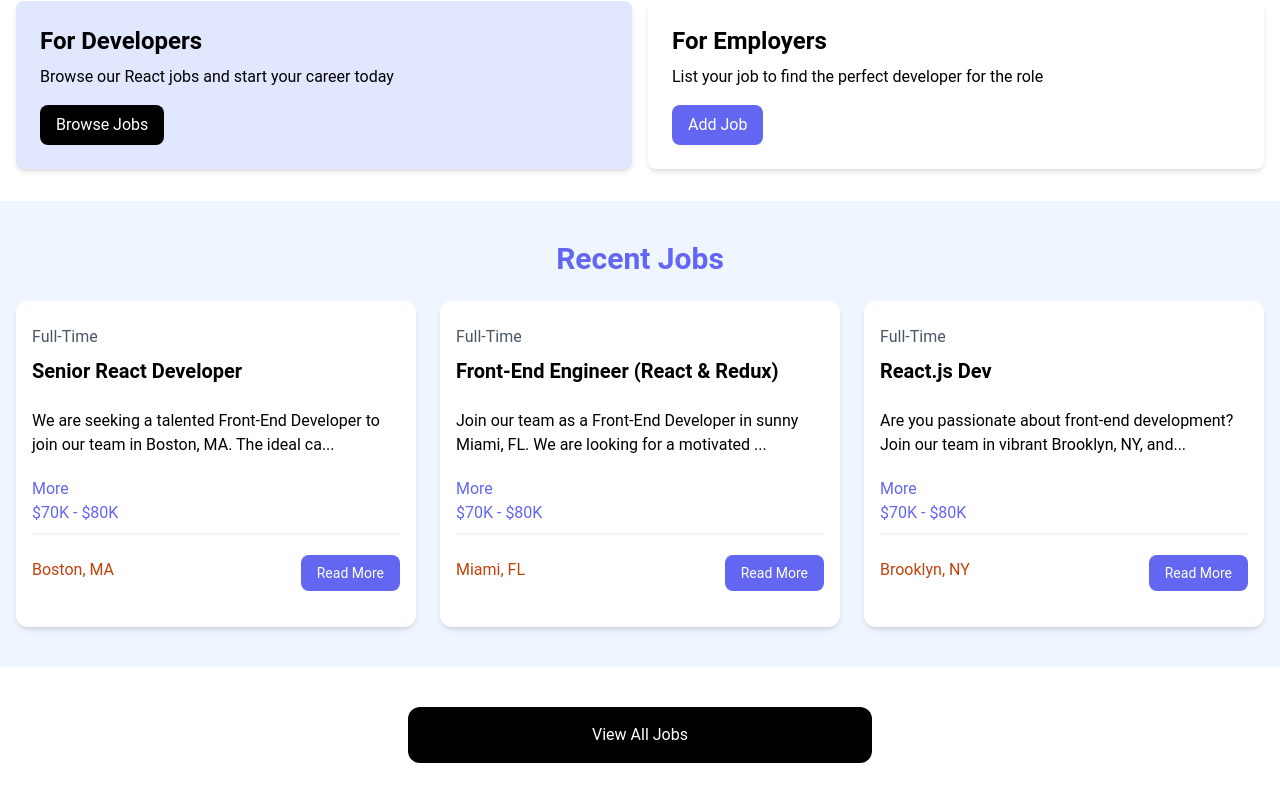
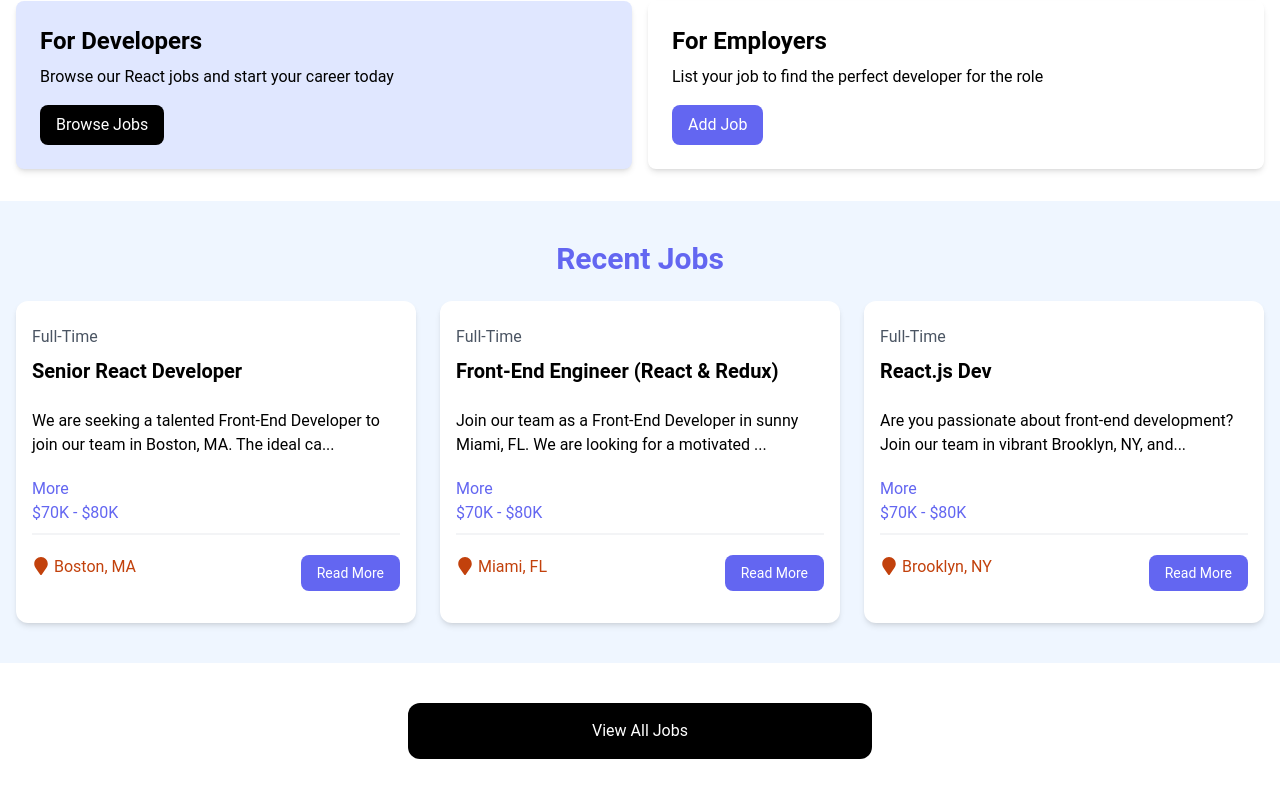
Before and after one commit to coderbarn/reactTutorial2, a React (Vite) app in the folder vite-project-1/: page / in a window 1280 px wide. Shown: the part 408-1209 px from the top of the page. Built offline with nearby package versions, Linux system fonts and the light colour scheme.

Commit message:
Added react-icons

```diff
--- a/vite-project-1/package.json
+++ b/vite-project-1/package.json
@@ -11,7 +11,8 @@
   },
   "dependencies": {
     "react": "^18.2.0",
-    "react-dom": "^18.2.0"
+    "react-dom": "^18.2.0",
+    "react-icons": "^5.2.1"
   },
   "devDependencies": {
     "@types/react": "^18.2.66",
--- a/vite-project-1/src/components/JobListing.jsx
+++ b/vite-project-1/src/components/JobListing.jsx
@@ -1,5 +1,7 @@
 import React from 'react'
 import { useState } from 'react';
+import {FaMapMarker } from 'react-icons/fa' // Need to run npm i react-icons first
+                                // 'fa' means fontawesome
 
 const JobListing = ({ job }) => {
 
@@ -33,7 +35,7 @@
 
                 <div className="flex flex-col lg:flex-row justify-between mb-4">
                     <div className="text-orange-700 mb-3">
-                        <i className="fa-solid fa-location-dot text-lg"></i>
+                        <FaMapMarker className='inline text-lg mb-1 mr-1' />
                         {job.location}
                     </div>
                     <a
```
Also changed, not shown: 1 other file (tests, documents, lock files or other folders).
